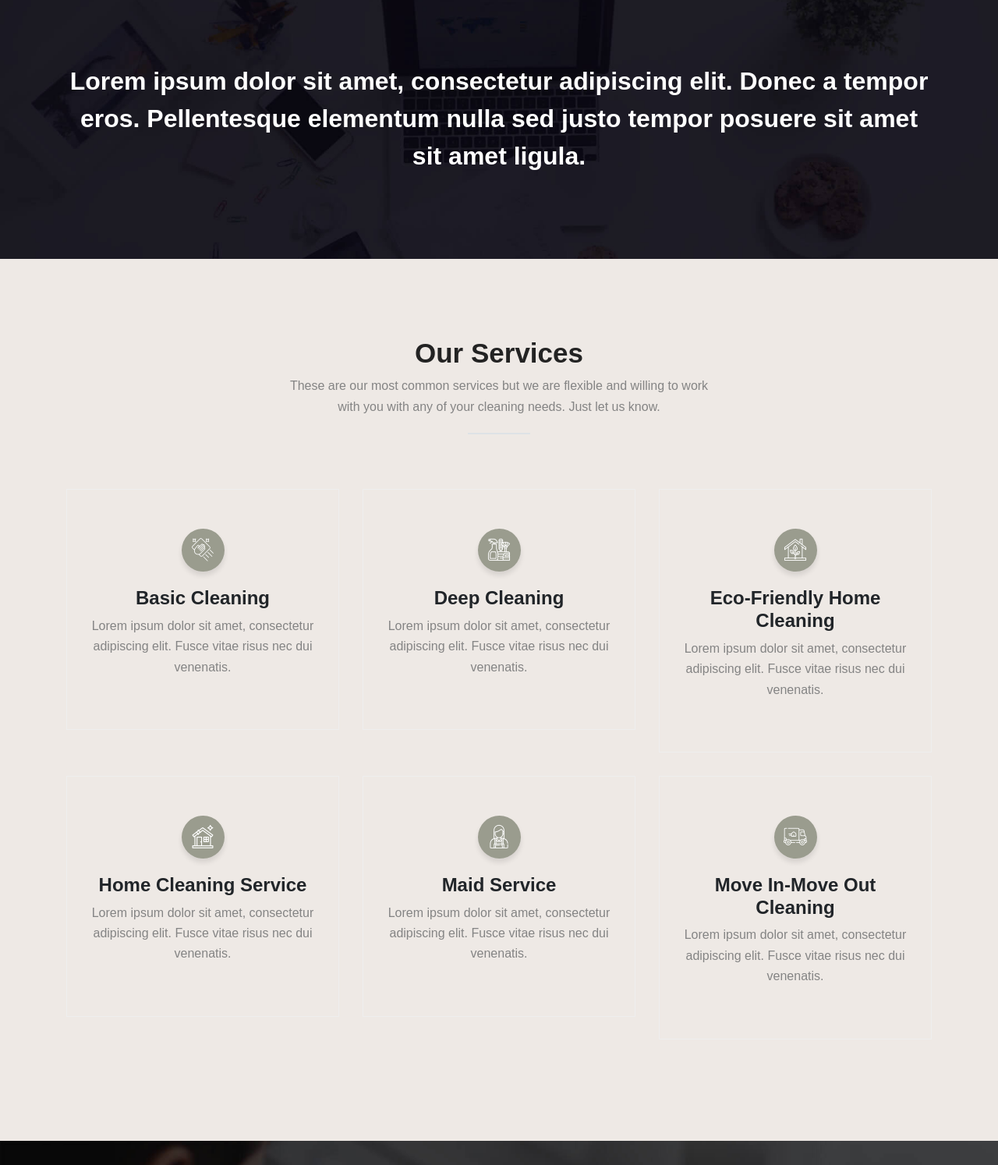
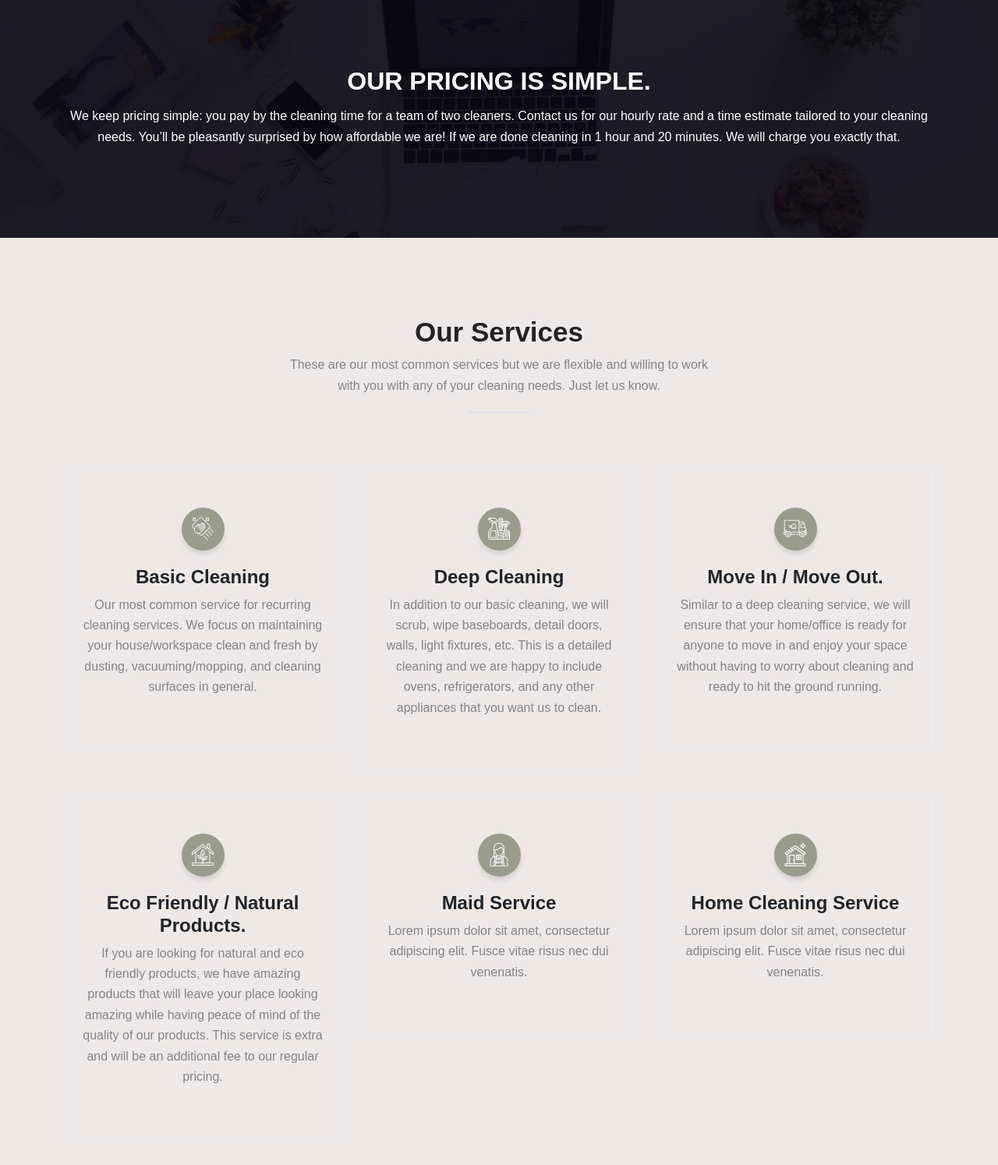
Before and after one commit to chaveste/chaveste.github.io, a plain HTML site: page index.html in a window 1280 px wide. Shown: the part 1860-3354 px from the top of the page at 78% size. Drawn offline with Linux system fonts and the light colour scheme; some packages are replaced by stand-ins of ours; files whose address does not match are found by name.

Commit message:
update site with text in service area

```diff
--- a/index.html
+++ b/index.html
@@ -219,7 +219,10 @@ Start Call To Action
 	<div class="container">
 		<div class="row">
 			<div class="col-md-12 text-center">
-				<h2>Lorem ipsum dolor sit amet, consectetur adipiscing elit. Donec a tempor eros. Pellentesque elementum nulla sed justo tempor posuere sit amet sit amet ligula.</h2>
+				<h2>OUR PRICING IS SIMPLE.</h2>
+				<p>
+					We keep pricing simple: you pay by the cleaning time for a team of two cleaners. Contact us for our hourly rate and a time estimate tailored to your cleaning needs. You’ll be pleasantly surprised by how affordable we are! If we are done cleaning in 1 hour and 20 minutes. We will charge you exactly that.
+				</p>
 			</div>
 		</div> 		<!-- End row -->
 	</div>   	<!-- End container -->
@@ -245,28 +248,29 @@ Start Call To Action
 				<div class="service-item">
 				  <i class="icon-cleaning"></i>
 				  <h4>Basic Cleaning</h4>
-				  <p>Lorem ipsum dolor sit amet, consectetur adipiscing elit. Fusce vitae risus nec dui venenatis.</p>
+				  <p>Our most common service for recurring cleaning services. We focus on maintaining your house/workspace clean and fresh by dusting, vacuuming/mopping, and cleaning surfaces in general.
+				</p>
 				</div>
 			  </div><!-- END COL -->
 			<div class="col-md-4 col-sm-4">
 				<div class="service-item">
 				  <i class="icon-deep-cleaning"></i>
 				  <h4>Deep Cleaning</h4>
-				  <p>Lorem ipsum dolor sit amet, consectetur adipiscing elit. Fusce vitae risus nec dui venenatis.</p>
+				  <p>In addition to our basic cleaning, we will scrub, wipe baseboards, detail doors, walls, light fixtures, etc. This is a detailed cleaning and we are happy to include ovens, refrigerators, and any other appliances that you want us to clean.</p>
+				</div>
+			  </div><!-- END COL -->
+			  <div class="col-md-4 col-sm-4">
+				<div class="service-item">
+				  <i class="icon-move-out"></i>
+				  <h4>Move In / Move Out.</h4>
+				  <p>Similar to a deep cleaning service, we will ensure that your home/office is ready for anyone to move in and enjoy your space without having to worry about cleaning and ready to hit the ground running.</p>
 				</div>
 			  </div><!-- END COL -->
 			  <div class="col-md-4 col-sm-4">
 				<div class="service-item">
 				  <i class="icon-eco-friendly"></i>
-				  <h4>Eco-Friendly Home Cleaning</h4>
-				  <p>Lorem ipsum dolor sit amet, consectetur adipiscing elit. Fusce vitae risus nec dui venenatis.</p>
-				</div>
-			  </div><!-- END COL -->
-			  <div class="col-md-4 col-sm-4">
-				<div class="service-item">
-				  <i class="icon-home-cleaning"></i>
-				  <h4>Home Cleaning Service</h4>
-				  <p>Lorem ipsum dolor sit amet, consectetur adipiscing elit. Fusce vitae risus nec dui venenatis.</p>
+				  <h4>Eco Friendly / Natural Products.</h4>
+				  <p>If you are looking for natural and eco friendly products, we have amazing products that will leave your place looking amazing while having peace of mind of the quality of our products. This service is extra and will be an additional fee to our regular pricing. </p>
 				</div>
 			  </div><!-- END COL -->
 			  <div class="col-md-4 col-sm-4">
@@ -278,8 +282,8 @@ Start Call To Action
 			  </div><!-- END COL -->
 			  <div class="col-md-4 col-sm-4">
 				<div class="service-item">
-				  <i class="icon-move-out"></i>
-				  <h4>Move In-Move Out Cleaning</h4>
+				  <i class="icon-home-cleaning"></i>
+				  <h4>Home Cleaning Service</h4>
 				  <p>Lorem ipsum dolor sit amet, consectetur adipiscing elit. Fusce vitae risus nec dui venenatis.</p>
 				</div>
 			  </div><!-- END COL -->
```
